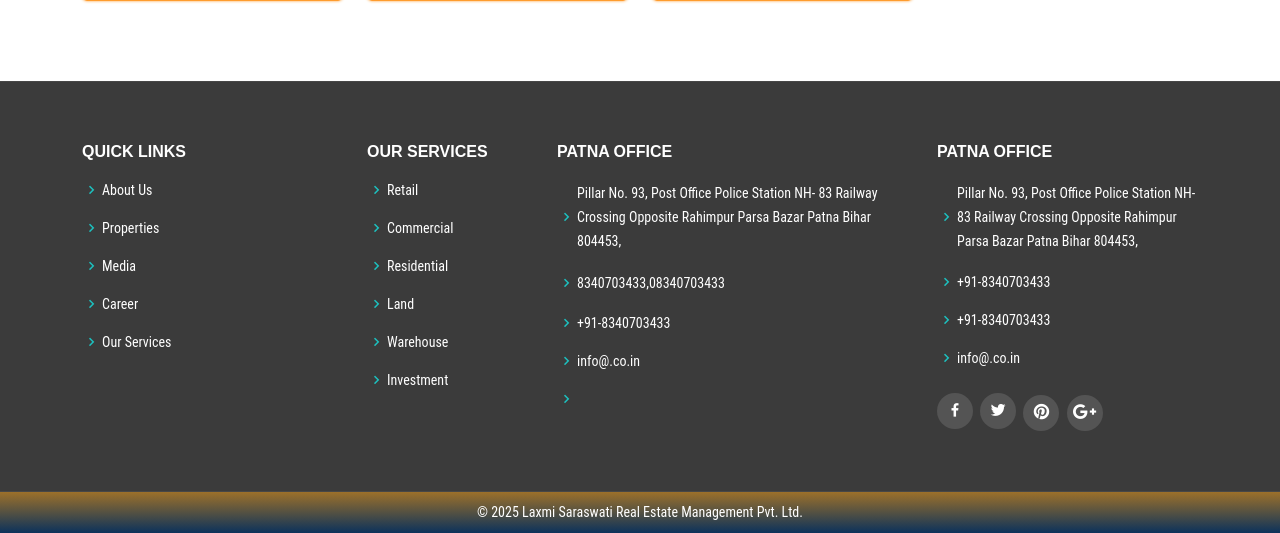
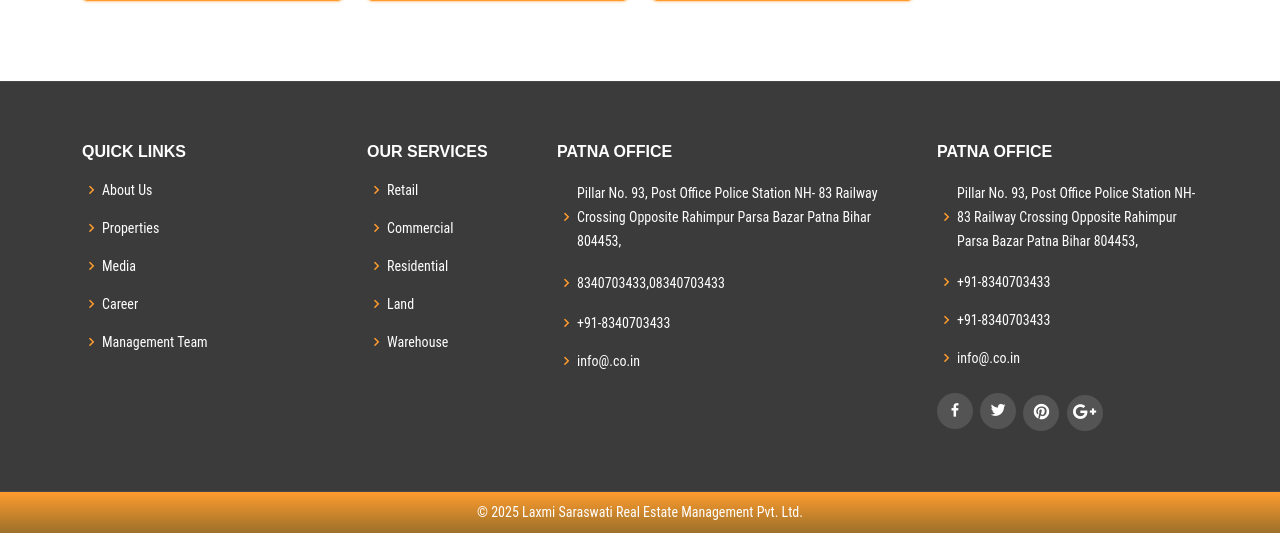
Before and after one commit to MANISH0607/laxmi_saraswati_real_estate, a PHP site: page /Land.php in a window 1280 px wide. Shown: the part 1692-2225 px from the top of the page. Run offline with PHP 8.4, Linux system fonts and the light colour scheme; some libraries are stand-ins or nearby versions.

Commit message:
correct footer

```diff
--- a/assets/css/style.css
+++ b/assets/css/style.css
@@ -533,7 +533,7 @@
     }
 
     #footer .footer-top .social-links a:hover {
-        background-image: linear-gradient(180deg, #24d6c1 0%, #0170b9 100%);
+        background-image: linear-gradient(180deg, #FE9C2E 0%, #9C702A 100%);
         color: #fff;
         text-decoration: none;
     }
@@ -559,7 +559,7 @@
 
     #footer .footer-top .footer-links ul i {
         padding-right: 2px;
-        color: #1dc1bf;
+        color: #FE9C2E;
         font-size: 18px;
         line-height: 1;
     }
@@ -582,7 +582,7 @@
     }
 
     #footer .footer-top .footer-links ul a:hover {
-        color: #20cac0;
+        color: #FE9C2E;
         padding-left: 5px;
     }
 
@@ -601,7 +601,7 @@
     }
 
     .bottom-f {
-        background-image: linear-gradient(180deg, #9C702A 0%, #0C325B 100%);
+        background-image: linear-gradient(180deg, #FE9C2E 0%, #9C702A 100%);
     }
 
     #aboutbanner {
--- a/includes/footer.php
+++ b/includes/footer.php
@@ -5,23 +5,23 @@
    <div class="col-lg-3 col-md-6 col-6 footer-links">
             <h4>QUICK LINKS</h4>
             <ul>
-              <li><i class="bx bx-chevron-right"></i> <a href="#">About Us</a></li>
-              <li><i class="bx bx-chevron-right"></i> <a href="#">Properties</a></li>
+              <li><i class="bx bx-chevron-right"></i> <a href="about-us.php">About Us</a></li>
+              <li><i class="bx bx-chevron-right"></i> <a href="properties.php">Properties</a></li>
               <!-- <li><i class="bx bx-chevron-right"></i> <a href="#">NRI</a></li> -->
-              <li><i class="bx bx-chevron-right"></i> <a href="#">Media</a></li>
-              <li><i class="bx bx-chevron-right"></i> <a href="#">Career</a></li>
-              <li><i class="bx bx-chevron-right"></i> <a href="#">Our Services</a></li>
+              <li><i class="bx bx-chevron-right"></i> <a href="media.php">Media</a></li>
+              <li><i class="bx bx-chevron-right"></i> <a href="career.php">Career</a></li>
+              <li><i class="bx bx-chevron-right"></i> <a href="Management-team.php">Management Team</a></li>
             </ul>
           </div>
           <div class="col-lg-2 col-md-6 col-6 footer-links">
             <h4>OUR SERVICES</h4>
             <ul>
-              <li><i class="bx bx-chevron-right"></i> <a href="#">Retail</a></li>
-              <li><i class="bx bx-chevron-right"></i> <a href="#">Commercial</a></li>
-              <li><i class="bx bx-chevron-right"></i> <a href="#">Residential</a></li>
-              <li><i class="bx bx-chevron-right"></i> <a href="#">Land</a></li>
-              <li><i class="bx bx-chevron-right"></i> <a href="#">Warehouse</a></li>
-              <li><i class="bx bx-chevron-right"></i> <a href="#">Investment</a></li>
+              <li><i class="bx bx-chevron-right"></i> <a href="properties.php">Retail</a></li>
+              <li><i class="bx bx-chevron-right"></i> <a href="properties.php">Commercial</a></li>
+              <li><i class="bx bx-chevron-right"></i> <a href="residential-properties.php">Residential</a></li>
+              <li><i class="bx bx-chevron-right"></i> <a href="Land.php">Land</a></li>
+              <li><i class="bx bx-chevron-right"></i> <a href="warehouse-properties.php">Warehouse</a></li>
+
             </ul>
           </div>
 
@@ -33,7 +33,7 @@
               <a href="tel: 08340703433">  08340703433</a></li>
               <li><i class="bx bx-chevron-right"></i>  <a href="tel:+91-9234570001">+91-8340703433</a></li>
               <li><i class="bx bx-chevron-right"></i> <a href="mailto:info@.co.in">info@.co.in</a></li>
-              <li><i class="bx bx-chevron-right"></i><a href="mailto:"></a></li>
+              <!-- <li><i class="bx bx-chevron-right"></i><a href="mailto:"></a></li> -->
             </ul>
           </div>
 
--- a/includes/header.php
+++ b/includes/header.php
@@ -12,7 +12,7 @@
             <a href="#"><span>Company</span> <i class="bi bi-chevron-down"></i></a>
             <ul class="sub-menu">
               <li><a href="about-us.php">About Us</a></li>
-              <li><a href="management-team.php">Management Team</a></li>
+              <li><a href="Management-team.php">Management Team</a></li>
             </ul>
           </li>
 
```
